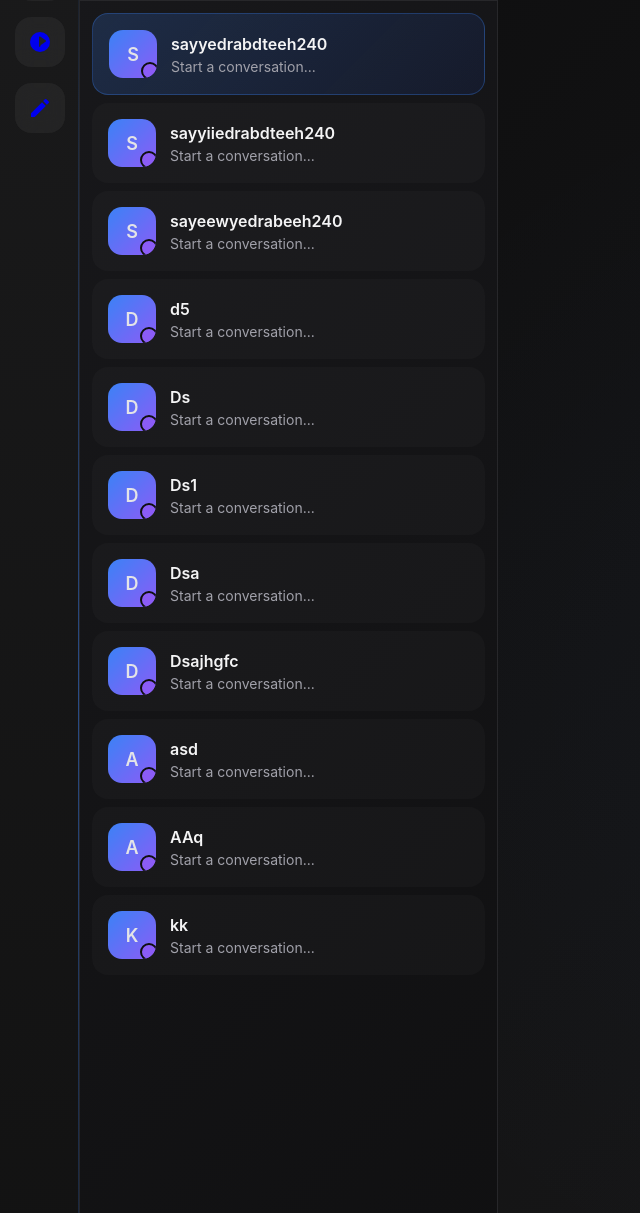
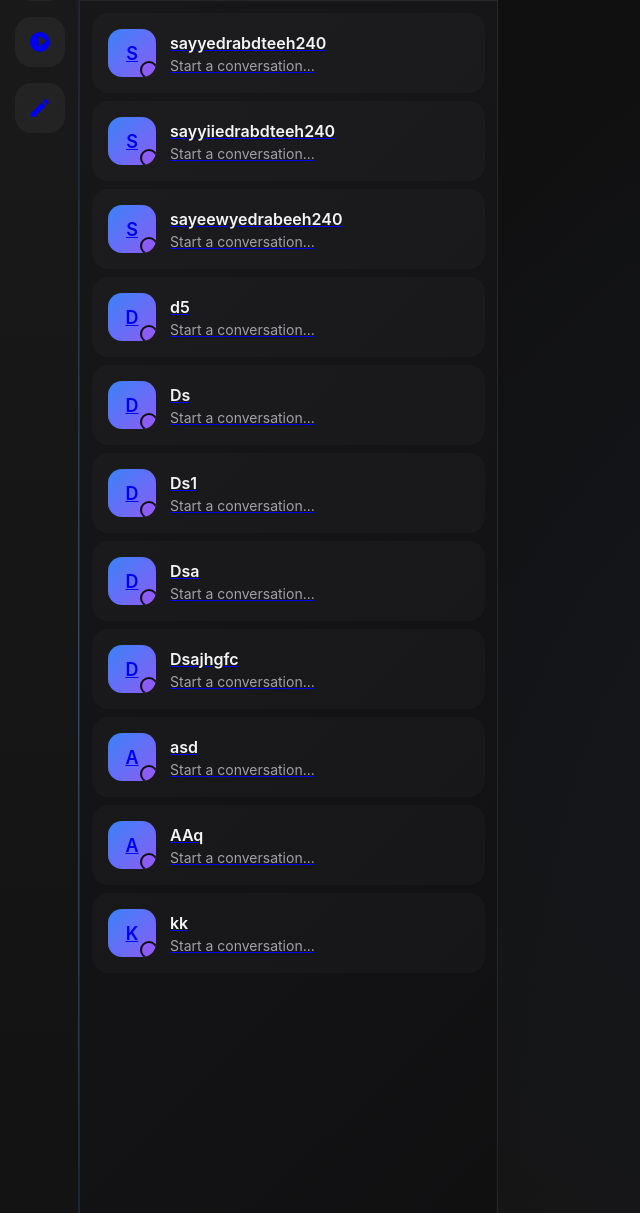
Before and after one commit to sayyedrabeeh/taletailor, a Django app: page /messaging/chat/ in a window 1280 px wide. Shown: the part 135-1348 px from the top of the page, without its empty margins (0-640 px from the left). Run offline with Django 5.2, Linux system fonts and the light colour scheme; a user stored in the database is signed in; data comes from the database, SQL or seed files in the repository; data that the repository does not hold is empty.

Commit message:
fix js  chat change to url

```diff
--- a/Tatetailor/templates/chatroom.html
+++ b/Tatetailor/templates/chatroom.html
@@ -578,7 +578,7 @@
             width: 100%;
             height: 100%;
             text-align: center;
-            line-height: 40px; /* Matches the height for vertical alignment */
+            line-height: 40px;
         }
 
 
@@ -625,7 +625,7 @@
                 </div>
              <div class="chat-list">
          {% for user in users %}
-            <div class="chat-item {% if forloop.first %}active{% endif %}">
+            <a href="?room_name={{ user.chatroom_name }}" class="chat-item {% if room and user in room.participants.all %}active{% endif %}">
                <div class="chat-avatar {% if user.is_online %}online{% else %}offline{% endif %}">
                     {% if user.profile.profile_picture %}
                            <img src="{{ user.profile.profile_picture.url }}" alt="Profile Picture">
@@ -652,7 +652,7 @@
                         <div class="unread-badge">{{ user.unread_count }}</div>
                     {% endif %}
                 </div>
-        </div>
+            </a>
     {% empty %}
         <div class="no-conversations">No users found</div>
     {% endfor %}
```
Lines whose indentation alone changed are shown as unchanged.
